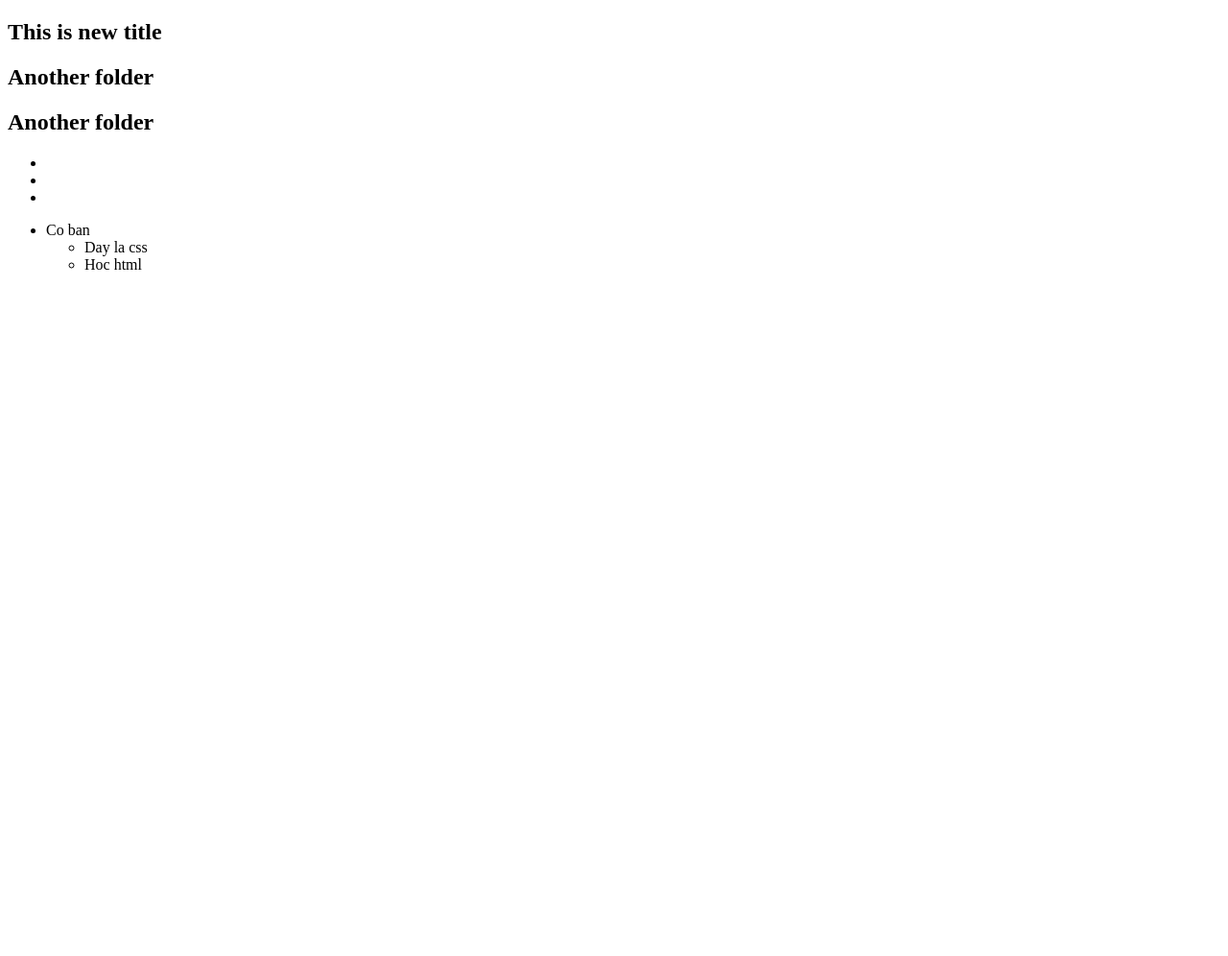
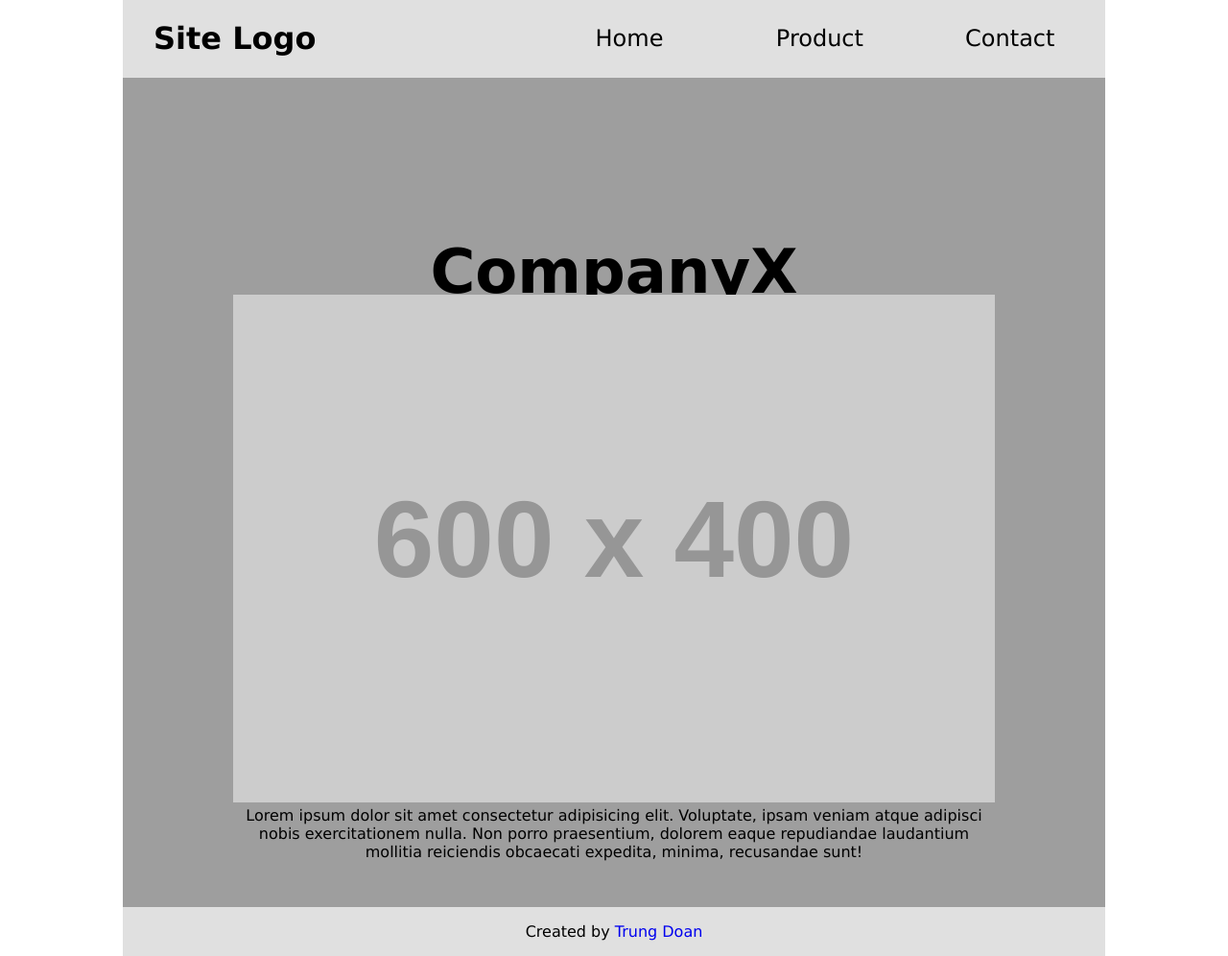
Before and after one commit to viettrung2103/WEB_DEV, a plain HTML site: page assignment/index.html in a window 1280 px wide. Shown: the whole page at 96% size. Before the commit the page ends 800 px from the top, so only its background shows below. Drawn offline with Linux system fonts and the light colour scheme; placeholder pictures from the web are drawn by us.

Commit message:
add media for header

```diff
--- /dev/null
+++ b/assignment/css/style.css
@@ -0,0 +1,189 @@
+html {
+  font-family: Verdana, Geneva, Tahoma, sans-serif;
+}
+
+.container {
+  width: 100%;
+  margin: auto;
+}
+
+body {
+  padding: 0;
+  margin: 0;
+}
+
+header {
+  background-color: #e0e0e0;
+  display: flex;
+  justify-content: space-between;
+  padding-left: 1rem;
+}
+
+header h1 {
+  width: 40%;
+}
+
+header nav {
+  width: 60%;
+  display: flex;
+  flex-direction: column;
+  justify-content: center;
+  margin: 0;
+  padding: 0;
+  /* display: flex;
+  justify-content: space-evenly; */
+}
+nav ul {
+  height: 100%;
+  display: flex;
+  flex-direction: row;
+  justify-content: space-between;
+  /* background-color: yellow; */
+  align-items: center;
+  list-style-type: none;
+  margin: 0;
+  padding: 0;
+}
+header li {
+  box-sizing: border-box;
+  width: calc(100% / 3);
+  height: 100%;
+  /* border: 2px solid black;
+  border-style: none solid none solid; */
+  display: block;
+
+  /* color: black; */
+  /* height: 100%; */
+}
+
+.nav-item {
+  text-align: center;
+  /* line-height: 3rem; */
+  display: flex;
+  justify-content: center;
+  align-items: center;
+  font-size: 1.5rem;
+  /* border: 2px solid black;
+  border-style: none solid none solid; */
+}
+li a {
+  text-decoration: none;
+  color: black;
+  /* text-align: center; */
+}
+
+.nav-item:hover {
+  background-color: #bdbdbd;
+}
+
+main {
+  background-color: #9e9e9e;
+  padding: 1rem;
+  display: flex;
+  justify-content: center;
+}
+
+section {
+  margin: auto;
+  display: flex;
+  flex-direction: column;
+  /* justify-content: center; */
+  align-items: center;
+  /* background-color: yellow; */
+  margin: 1rem;
+  /* height: 100%; */
+  width: 80%;
+}
+
+.section-top-body {
+  width: 100%;
+  height: 10vh;
+}
+
+section h2 {
+  height: 1vh;
+  width: 100%;
+  font-size: 4rem;
+  text-align: center;
+}
+
+section figure {
+  width: 100%;
+  box-sizing: border-box;
+  margin-top: 2rem;
+  margin: 0;
+}
+
+figure img {
+  width: 100%;
+  height: auto;
+}
+
+section p {
+  margin-top: 0;
+  text-align: center;
+}
+
+footer {
+  background-color: #e0e0e0;
+  text-align: center;
+}
+
+footer p {
+  margin: 0;
+  padding: 1rem;
+}
+
+footer p a {
+  text-decoration: none;
+}
+
+footer p a:hover {
+  background-color: #424242;
+  color: white;
+}
+
+@media screen and (min-width: 769px) {
+  .container {
+    width: 80%;
+  }
+
+  header h1 {
+    width: 40%;
+  }
+
+  header nav {
+    width: 60%;
+  }
+
+  header {
+    padding-left: 2rem;
+  }
+
+  .nav-item {
+    font-size: 1.5rem;
+  }
+  /*
+  article {
+    width: 50%;
+  }
+
+  li {
+    width: 10rem;
+  }
+
+  section {
+    width: 80%;
+  }
+
+  figure {
+    float: left;
+  }
+  aside {
+    width: 20%;
+  }
+
+  form {
+    width: 40%;
+  } */
+}
--- a/assignment/index.html
+++ b/assignment/index.html
@@ -1,40 +1,40 @@
 <!DOCTYPE html>
 <html lang="en">
 <head>
- <meta charset="UTF-8">
- <meta name="viewport" content="width=device-width, initial-scale=1.0">
- <title>Document</title>
- <link rel="stylesheet" href="style.css">
+  <meta charset="UTF-8">
+  <meta name="viewport" content="width=device-width, initial-scale=1.0">
+  <link rel="stylesheet" href="css/style.css">
+  <title>Document</title>
 </head>
 <body>
- <header>
-   <div class="header-container">
-     <nav class="nav-bar">
-       <div class="nav-left-part">
-         <h1>This is new title</h1>
-         <h1>Another folder</h1>
-         <h1>Another folder</h1>
-       </div>
-       <div class="nav-right-part">
-         <ul class="nav-menu">
-           <li class="nav-item"></li>
-           <li class="nav-item"></li>
-           <li class="nav-item"></li>
-         </ul>
-       </div>
-     </nav>
-   </div>
- </header>
- <body>
- <ul>
-  <li>Co ban
-    <ul>
-      <li>Day la css</li>
-      <li>Hoc html</li>
-    </ul>
-  </li>
- </ul>
-
- </body>
- <footer></footer>
+  <div class="container">
+    <header>
+      <h1 class="site-logo">Site Logo</h1>
+      <nav>
+        <ul>
+          <li class="nav-item"><a href="#"></a>Home</li>
+          <li class="nav-item"><a href="#">Product</a></li>
+          <li class="nav-item"><a href="#">Contact</a></li>
+        </ul>
+      </nav>
+    </header>
+    <main>
+      <section>
+        <div class="section-top-body"></div>
+        <h2 class="home-body">
+          CompanyX
+        </h2>
+        <figure>
+          <img src="https://fakeimg.pl/600x400
+          " alt="my-company">
+        </figure>
+        <p>Lorem ipsum dolor sit amet consectetur adipisicing elit. Voluptate, ipsam veniam atque adipisci nobis exercitationem nulla. Non porro praesentium, dolorem eaque repudiandae laudantium mollitia reiciendis obcaecati expedita, minima, recusandae sunt!
+        </p>
+      </section>
+    </main>
+    <footer>
+      <p>Created by <span><a href="https://github.com/viettrung2103">Trung Doan</a></span></p>
+    </footer>
+  </div>
 </body>
+</html>
--- a/assignment/style.css
+++ /dev/null
@@ -1,3 +0,0 @@
-p {
-  color: blue;
-}
```
